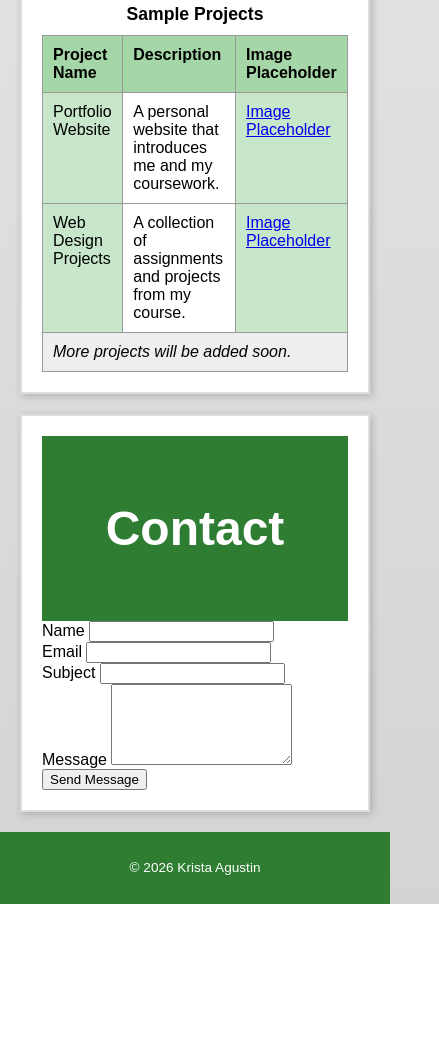
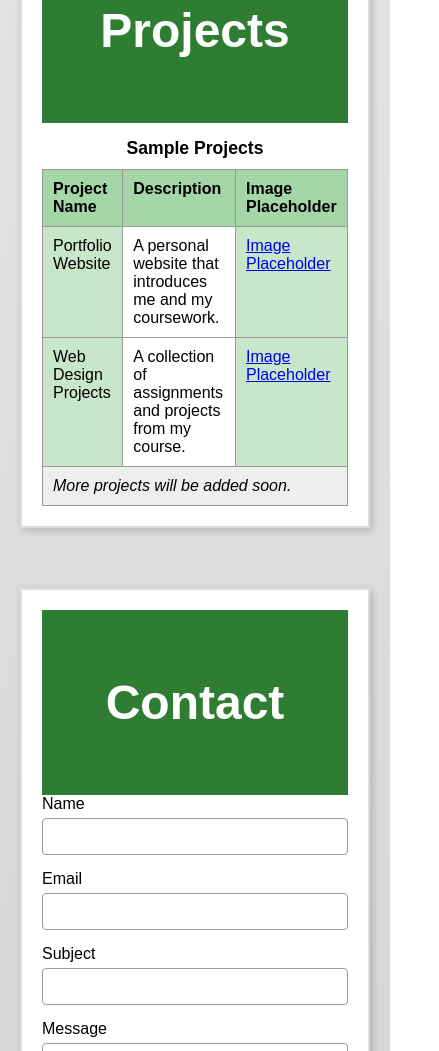
Before and after one commit to krista7298/krista7298.github.io, a plain HTML site: page index.html in a window 390 px wide. Shown: the part 949-2000 px from the top of the page, 439 px wide, since content can reach past the window. Before the commit the page ends 1853 px from the top, so only its background shows below. Drawn offline with Linux system fonts and the light colour scheme.

Commit message:
Implement responsive design for contact form
Added responsive styles for contact form and navigation.

```diff
--- a/styles.css
+++ b/styles.css
@@ -118,3 +118,92 @@ tfoot {
     background-color: #eeeeee;
     font-style: italic;
 }
+/* =====================================
+   RESPONSIVE CONTACT FORM ASSIGNMENT
+   ===================================== */
+
+/* Main content flexbox */
+main {
+    display: flex;
+    flex-direction: column;
+    gap: 20px;
+}
+
+/* Navigation flexbox */
+nav ul {
+    display: flex;
+    flex-direction: row;
+    justify-content: center;
+    gap: 10px;
+}
+
+/* Contact form flexbox */
+.contact-form {
+    display: flex;
+    flex-direction: column;
+    gap: 15px;
+}
+
+.form-group {
+    display: flex;
+    flex-direction: column;
+    gap: 5px;
+}
+
+/* Form field styling */
+input[type="text"],
+input[type="email"],
+textarea {
+    padding: 10px;
+    border: 1px solid #999;
+    border-radius: 4px;
+    transition: border-color 0.3s ease;
+    font-family: Arial, Helvetica, sans-serif;
+}
+
+/* Submit button styling */
+input[type="submit"] {
+    background-color: #2e7d32;
+    color: white;
+    border: none;
+    padding: 12px 20px;
+    border-radius: 4px;
+    cursor: pointer;
+    transition: background-color 0.3s ease;
+}
+
+/* Hover and focus effects */
+input[type="text"]:focus,
+input[type="email"]:focus,
+textarea:focus {
+    border-color: #2e7d32;
+    outline: none;
+}
+
+input[type="submit"]:hover {
+    background-color: #4CAF50;
+}
+
+/* Responsive media queries */
+@media screen and (max-width: 599px) {
+    body {
+        min-width: 320px;
+    }
+
+    nav ul {
+        flex-direction: column;
+        align-items: center;
+    }
+}
+
+@media screen and (min-width: 600px) and (max-width: 899px) {
+    body {
+        min-width: 600px;
+    }
+}
+
+@media screen and (min-width: 900px) {
+    body {
+        min-width: 900px;
+    }
+}
```
